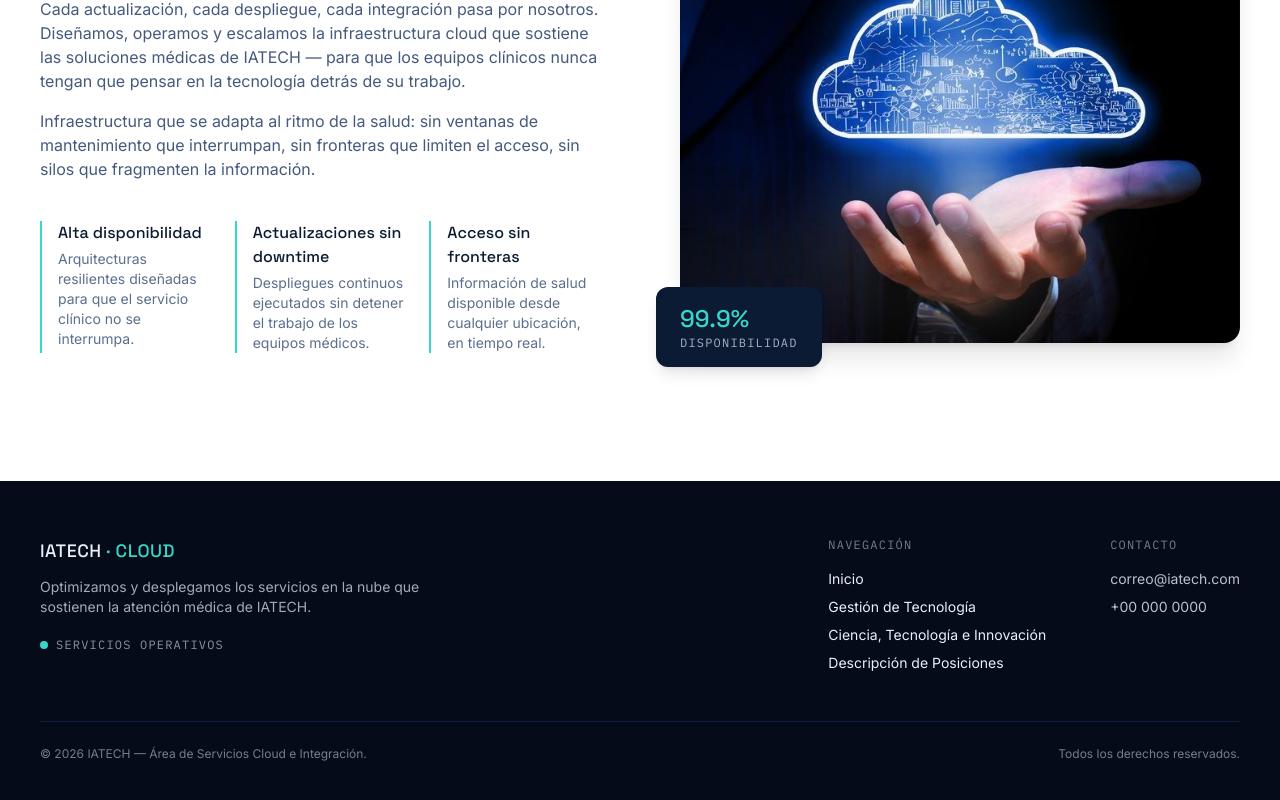
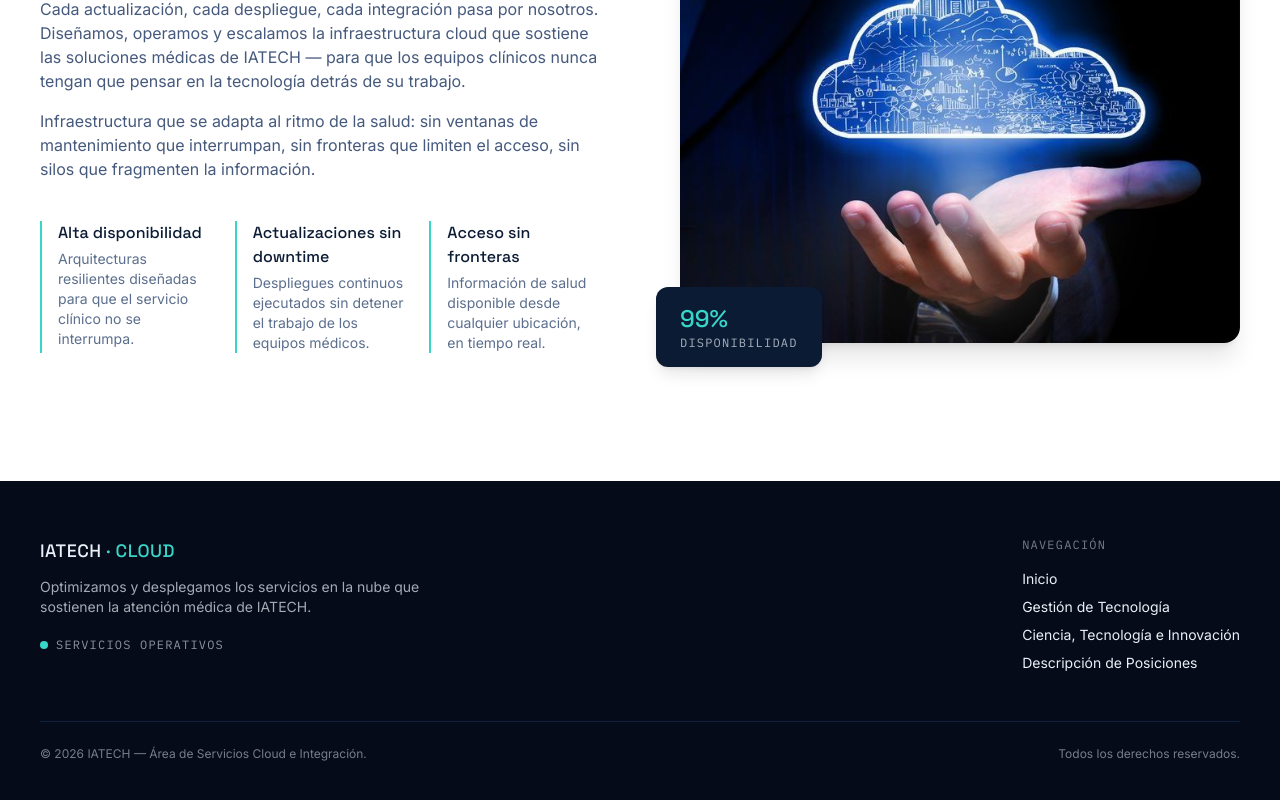
Before and after one commit to ManuelMendoza0206/IATech-Cloud, a React (Vite) app: page / in a window 1280 px wide. Shown: the part 1875-2675 px from the top of the page. Built offline with nearby package versions, Linux system fonts and the light colour scheme; a web font is replaced by a local one.

Commit message:
arreglos3

```diff
--- a/src/components/layout/Footer.tsx
+++ b/src/components/layout/Footer.tsx
@@ -40,15 +40,6 @@
               </ul>
             </div>
 
-            <div>
-              <p className="font-mono text-xs uppercase tracking-widest text-mist/50">Contacto</p>
-              <ul className="mt-4 space-y-2 text-sm text-mist/80">
-                {/* TODO: reemplazar con el correo real del área */}
-                <li>correo@iatech.com</li>
-                {/* TODO: reemplazar con el teléfono real */}
-                <li>+00 000 0000</li>
-              </ul>
-            </div>
           </div>
         </div>
 
--- a/src/pages/CienciaTecnologiaInnovacion/CienciaTecnologiaInnovacion.tsx
+++ b/src/pages/CienciaTecnologiaInnovacion/CienciaTecnologiaInnovacion.tsx
@@ -18,7 +18,7 @@
         title="Ciencia, Tecnología"
         highlight="e Innovación"
         description="Exploración de conceptos clave y su impacto en la sociedad y la economía. El motor principal del progreso y el desarrollo humano."
-        imageSrc="/fondo1.png"
+        imageSrc="/images/fondo1.jpg"
         imageAlt="Ciencia, Tecnología e Innovación"
       />
       <div id="content-start" />
--- a/src/pages/GestionTecnologia/GestionTecnologia.tsx
+++ b/src/pages/GestionTecnologia/GestionTecnologia.tsx
@@ -15,7 +15,7 @@
         title="Gestión de"
         highlight="Tecnología"
         description="Proceso estratégico orientado a alinear la tecnología con los objetivos de negocio. Abarca la planificación, implementación y optimización de los recursos tecnológicos para maximizar el ROI y mitigar riesgos."
-        imageSrc="/fondo2.png"
+        imageSrc="/images/fondo2.jpg"
         imageAlt="Gestión de Tecnología"
       />
       <div id="content-start" />
--- a/src/pages/Home/sections/Presentacion.tsx
+++ b/src/pages/Home/sections/Presentacion.tsx
@@ -57,7 +57,7 @@
             className="h-[480px] w-full rounded-2xl object-cover shadow-xl"
           />
           <div className="absolute -bottom-6 -left-6 rounded-xl bg-navy-900 px-6 py-4 text-mist shadow-lg">
-            <p className="font-display text-2xl text-signal">99.9%</p>
+            <p className="font-display text-2xl text-signal">99%</p>
             <p className="font-mono text-xs uppercase tracking-widest text-mist/70">
               Disponibilidad
             </p>
```
Also changed, not shown: public/images/fondo1.jpg (added), public/images/fondo2.jpg (added).
